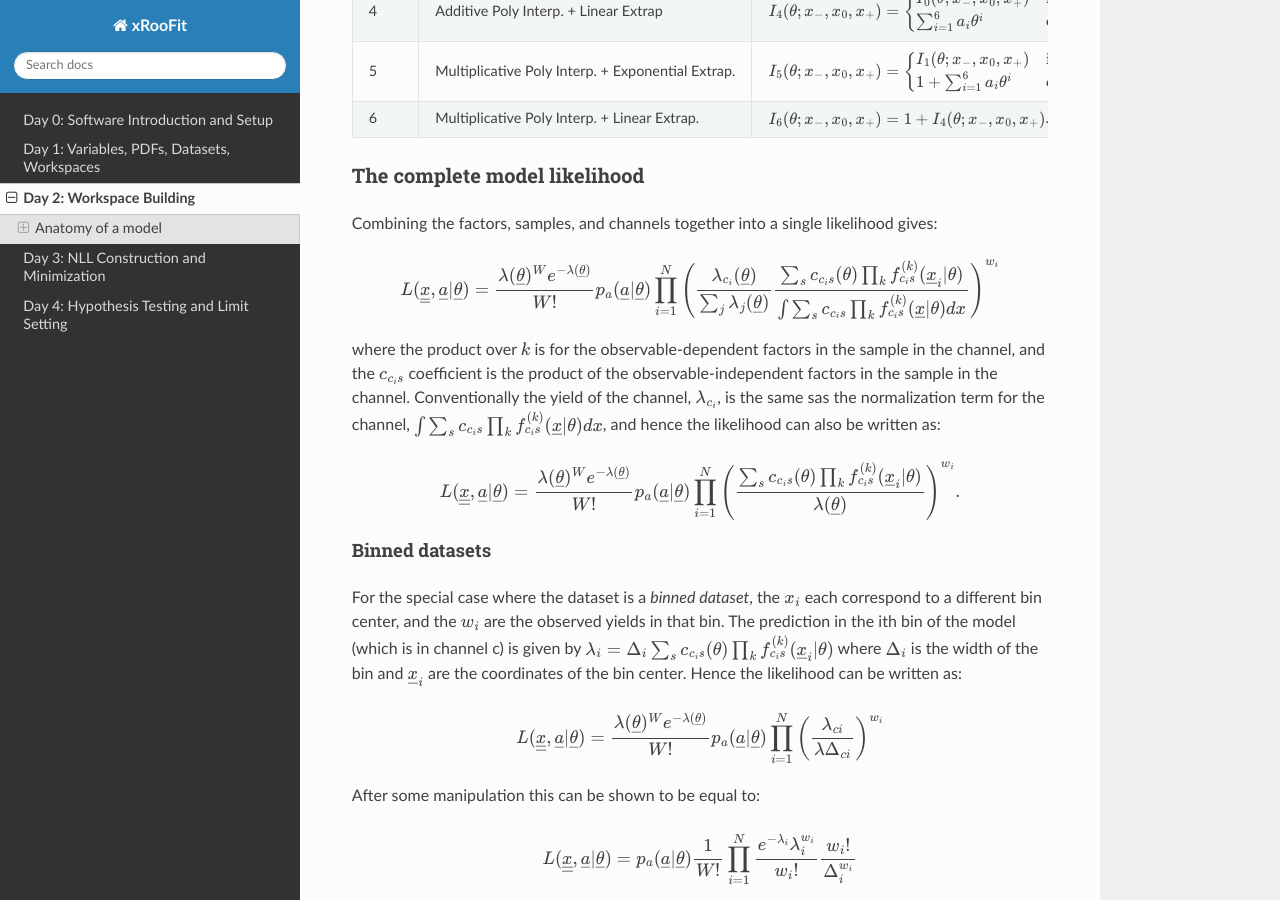
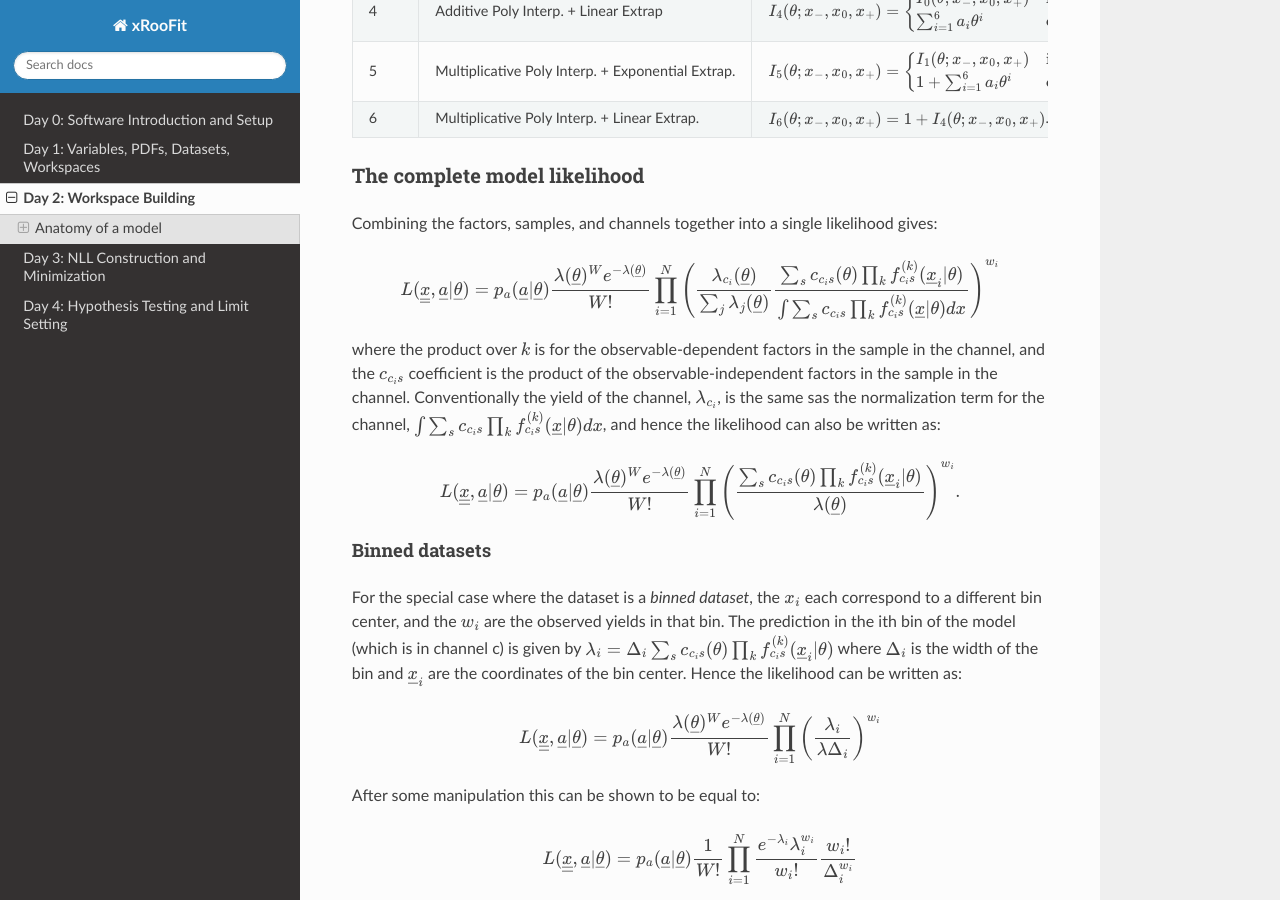
Before and after one commit to will-cern/xroofit-readthedocs, a Sphinx documentation site: the page built from docs/source/workspaceBuilding.rst, in a window 1280 px wide and 900 px high, scrolled down 4625 px. Built offline with Sphinx 7.4.7 and the Read the Docs theme 3.1.0, drawn with Linux system fonts in a browser that asks for light colours; some of the changed text lies outside the part shown.

```diff
--- a/docs/source/workspaceBuilding.rst
+++ b/docs/source/workspaceBuilding.rst
@@ -20,7 +20,7 @@ When we talk about a model for a dataset, we usually mean we are defining a like
 
 .. math::
 
-  L(\underline{\underline{x}},\underline{a}|\underline{\theta}) = \frac{\lambda(\underline{\theta})^{W}e^{-\lambda(\underline{\theta})}}{W!} p_a(\underline{a}|\underline{\theta})\prod_{i=1}^{N} p_x(\underline{x}_i|\underline{\theta})^{w_i},
+  L(\underline{\underline{x}},\underline{a}|\underline{\theta}) = p_a(\underline{a}|\underline{\theta})\frac{\lambda(\underline{\theta})^{W}e^{-\lambda(\underline{\theta})}}{W!} \prod_{i=1}^{N} p_x(\underline{x}_i|\underline{\theta})^{w_i},
 
 where :math:`\lambda(\underline{\theta})` is the total yield (predicted total number of events from the (extended) PDF), :math:`p_a(\underline{a})` is the constraint PDF for all the global observables, :math:`p_x(\underline{x}_i|\underline{\theta})` is the probability for the ith entry of the dataset, and :math:`w_i` is the weight of the ith entry. :math:`W` is the sum of the weights in the dataset (:math:`\sum_i w_i`).
 
@@ -185,13 +185,13 @@ Combining the factors, samples, and channels together into a single likelihood g
 
 .. math::
 
-  L(\underline{\underline{x}},\underline{a}|\underline{\theta}) = \frac{\lambda(\underline{\theta})^{W}e^{-\lambda(\underline{\theta})}}{W!} p_a(\underline{a}|\underline{\theta})\prod_{i=1}^{N} \left(\frac{\lambda_{c_i}(\underline{\theta})}{\sum_j\lambda_j(\underline{\theta})}\frac{\sum_s c_{c_is}(\theta)\prod_k f^{(k)}_{c_is}(\underline{x}_i|\theta)}{\int\sum_s c_{c_is}\prod_k f^{(k)}_{c_is}(\underline{x}|\theta)dx}\right)^{w_i}
+  L(\underline{\underline{x}},\underline{a}|\underline{\theta}) = p_a(\underline{a}|\underline{\theta})\frac{\lambda(\underline{\theta})^{W}e^{-\lambda(\underline{\theta})}}{W!} \prod_{i=1}^{N} \left(\frac{\lambda_{c_i}(\underline{\theta})}{\sum_j\lambda_j(\underline{\theta})}\frac{\sum_s c_{c_is}(\theta)\prod_k f^{(k)}_{c_is}(\underline{x}_i|\theta)}{\int\sum_s c_{c_is}\prod_k f^{(k)}_{c_is}(\underline{x}|\theta)dx}\right)^{w_i}
 
 where the product over :math:`k` is for the observable-dependent factors in the sample in the channel, and the :math:`c_{c_is}` coefficient is the product of the observable-independent factors in the sample in the channel. Conventionally the yield of the channel, :math:`\lambda_{c_i}`, is the same sas the normalization term for the channel, :math:`\int\sum_s c_{c_is}\prod_k f^{(k)}_{c_is}(\underline{x}|\theta)dx`, and hence the likelihood can also be written as:
 
 .. math::
 
-  L(\underline{\underline{x}},\underline{a}|\underline{\theta}) = \frac{\lambda(\underline{\theta})^{W}e^{-\lambda(\underline{\theta})}}{W!} p_a(\underline{a}|\underline{\theta})\prod_{i=1}^{N} \left(\frac{\sum_s c_{c_is}(\theta)\prod_k f^{(k)}_{c_is}(\underline{x}_i|\theta)}{\lambda(\underline{\theta})}\right)^{w_i}.
+  L(\underline{\underline{x}},\underline{a}|\underline{\theta}) = p_a(\underline{a}|\underline{\theta})\frac{\lambda(\underline{\theta})^{W}e^{-\lambda(\underline{\theta})}}{W!} \prod_{i=1}^{N} \left(\frac{\sum_s c_{c_is}(\theta)\prod_k f^{(k)}_{c_is}(\underline{x}_i|\theta)}{\lambda(\underline{\theta})}\right)^{w_i}.
 
 Binned datasets
 ^^^^^^^^^^^^^^^
@@ -199,7 +199,7 @@ For the special case where the dataset is a `binned dataset`, the :math:`x_i` ea
 
 .. math::
 
-  L(\underline{\underline{x}},\underline{a}|\underline{\theta}) = \frac{\lambda(\underline{\theta})^{W}e^{-\lambda(\underline{\theta})}}{W!} p_a(\underline{a}|\underline{\theta})\prod_{i=1}^{N} \left(\frac{\lambda_{ci}}{\lambda\Delta_{ci}}\right)^{w_i}
+  L(\underline{\underline{x}},\underline{a}|\underline{\theta}) = p_a(\underline{a}|\underline{\theta})\frac{\lambda(\underline{\theta})^{W}e^{-\lambda(\underline{\theta})}}{W!} \prod_{i=1}^{N} \left(\frac{\lambda_{i}}{\lambda\Delta_{i}}\right)^{w_i}
 
 After some manipulation this can be shown to be equal to:
 
```
Also changed, not shown: other parts of docs/source/workspaceBuilding.rst (+2 -2 lines).
